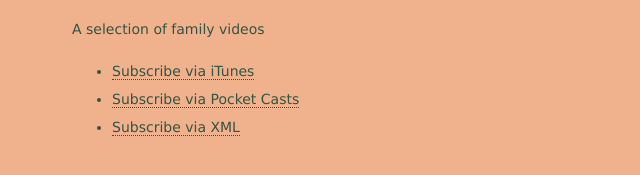
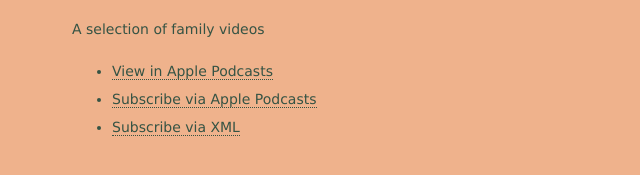
Before and after one commit to hughesofbalmain/hughesofbalmain.github.io, a plain HTML site: page index.html in a window 1280 px wide. Shown: the part 285-460 px from the top of the page, 0-640 px from the left. Drawn offline with Linux system fonts and the light colour scheme.

Commit message:
Update index.html

```diff
--- a/index.html
+++ b/index.html
@@ -18,8 +18,8 @@
 		<h2>Podcast</h2>
 		<p>A selection of family videos</p>
 		<ul>
-			<li><a href="https://itunes.apple.com/podcast/hughes-of-balmain/id261832613" title="iTunes">Subscribe via iTunes</a></li>
-			<li><a href="https://pca.st/jmWb" title="Pocket Casts">Subscribe via Pocket Casts</a></li>
+			<li><a href="https://podcasts.apple.com/podcast/hughes-of-balmain/id261832613" title="">View in Apple Podcasts</a></li>
+			<li><a href="podcast://hughesofbalmain.github.io/rss.xml" title="Pocket Casts">Subscribe via Apple Podcasts</a></li>
 			<li><a href="https://hughesofbalmain.github.io/rss.xml" title="XML Feed">Subscribe via XML</a></li>
 		</ul>
 	</body>
```
